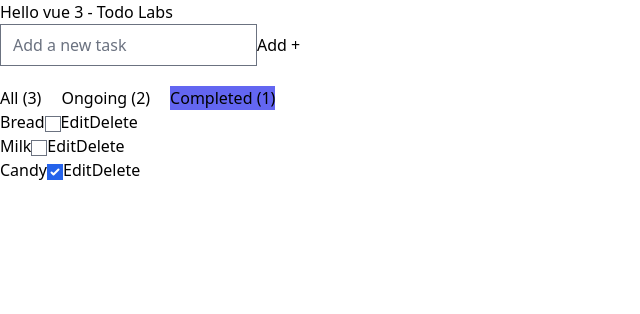
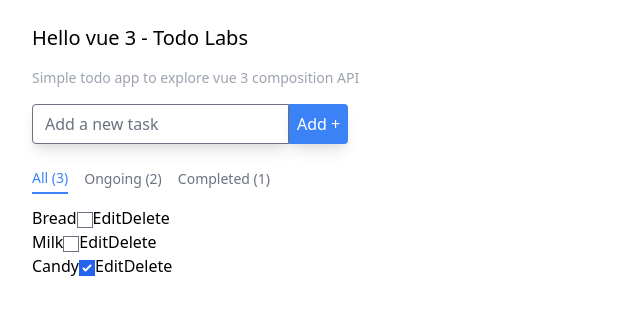
Before and after one commit to cristian1201/vue-todo-app, a Vue app: page / in a window 1280 px wide. Shown: the top 314 px of the page, without its empty margins (0-640 px from the left). Built offline with nearby package versions, Linux system fonts and the light colour scheme.

Commit message:
style: title, task input, tab item

```diff
--- a/src/App.vue
+++ b/src/App.vue
@@ -1,26 +1,58 @@
 <template>
-  <h2>Hello vue 3 - Todo Labs</h2>
-  <div style="margin-bottom: 20px">
+  <div class="mx-auto w-full px-8 pt-6">
+    <div class="mb-4">
+      <div class="text-xl font-medium mb-4">Hello vue 3 - Todo Labs</div>
+      <p class="text-sm text-gray-400">
+        Simple todo app to explore vue 3 composition API
+      </p>
+    </div>
+    <div class="mb-6">
       <div>
         <input
           type="text"
           v-model="newTaskInput"
           @keyup.enter="addTask"
           placeholder="Add a new task"
+          class="h-10 rounded-r-none rounded shadow-lg"
         />
-      <button @click="addTask">Add +</button>
+        <button
+          class="p-2 h-10 bg-blue-500 rounded-l-none rounded-r text-white hover:bg-blue-600 shadow-lg"
+          @click="addTask"
+        >
+          Add +
+        </button>
       </div>
     </div>
-  <div style="display: flex">
-    <button style="margin-right: 20px" @click="setView('All')">
+    <div class="flex mb-3 text-sm text-gray-500">
+      <button
+        class="mr-4 pb-1"
+        :class="{
+          'border-b-2 border-blue-500 text-blue-500 focus:outline-none font-medium': isActiveView(
+            'All'
+          ),
+        }"
+        @click="setView('All')"
+      >
         All ({{ allTasksLength }})
       </button>
-    <button style="margin-right: 20px" @click="setView('Ongoing')">
+      <button
+        class="mr-4 pb-1"
+        :class="{
+          'border-b-2 border-blue-500 text-blue-500 focus:outline-none font-medium': isActiveView(
+            'Ongoing'
+          ),
+        }"
+        @click="setView('Ongoing')"
+      >
         Ongoing ({{ ongoingTasksLength }})
       </button>
       <button
-      class="bg-indigo-500"
-      style="margin-right: 20px"
+        class="mr-4 pb-1"
+        :class="{
+          'border-b-2 border-blue-500 text-blue-500 focus:outline-none font-medium': isActiveView(
+            'Completed'
+          ),
+        }"
         @click="setView('Completed')"
       >
         Completed ({{ completedTasksLength }})
@@ -46,6 +78,7 @@
         <button @click="deleteTask(taskItem.id)">Delete</button>
       </li>
     </ul>
+  </div>
 </template>
 
 <script>
@@ -144,6 +177,10 @@ export default {
       completedTasksLength: computed(() => taskLists.completed.length),
     });
 
+    const isActiveView = (viewLabel) => {
+      return viewLabel === state.currentView;
+    };
+
     return {
       ...toRefs(state),
       ...toRefs(tasksViewLength),
@@ -151,6 +188,7 @@ export default {
       deleteTask,
       toggleEdit,
       confirmEdit,
+      isActiveView,
       tasksInView,
       setView,
     };
```
Lines whose indentation alone changed are shown as unchanged.
